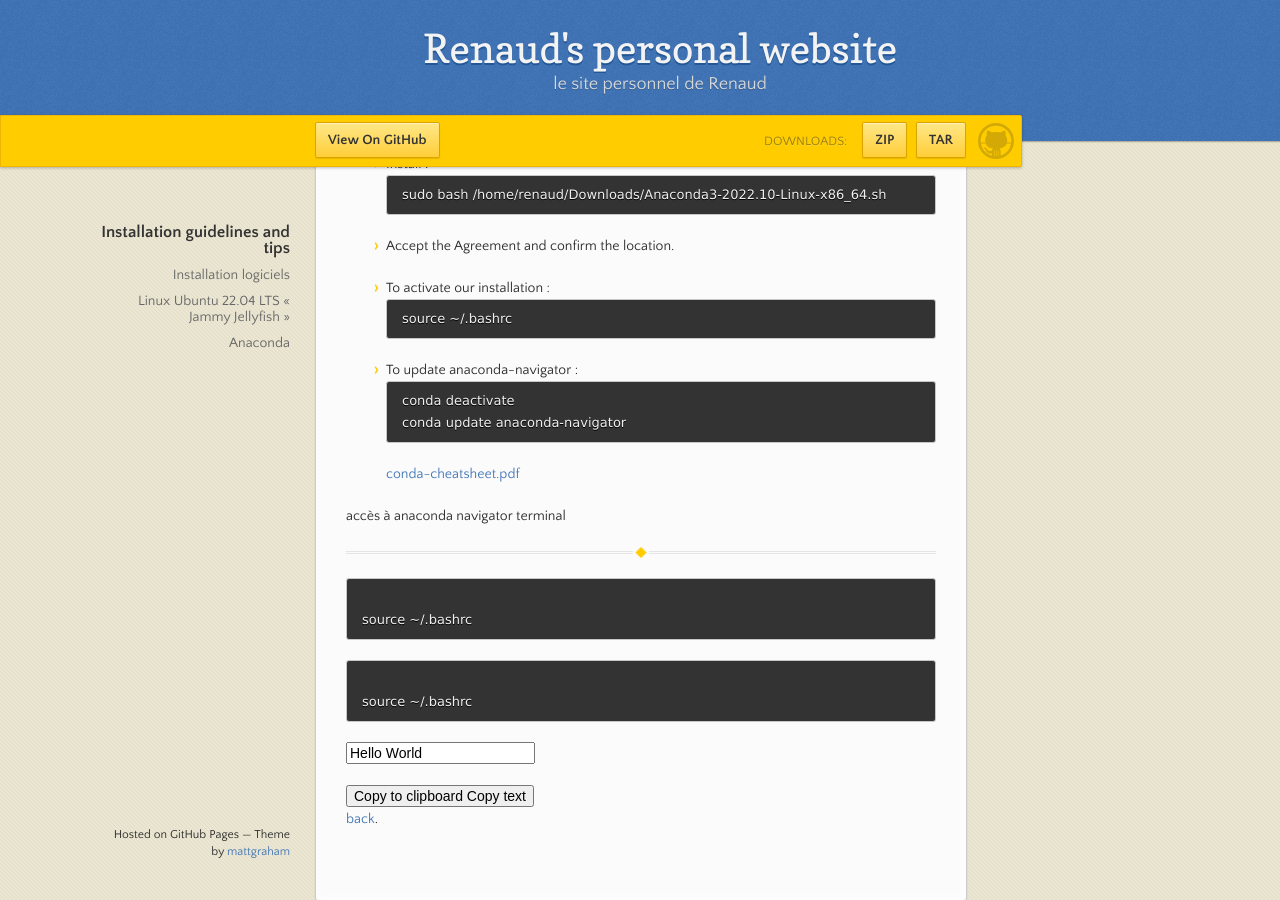
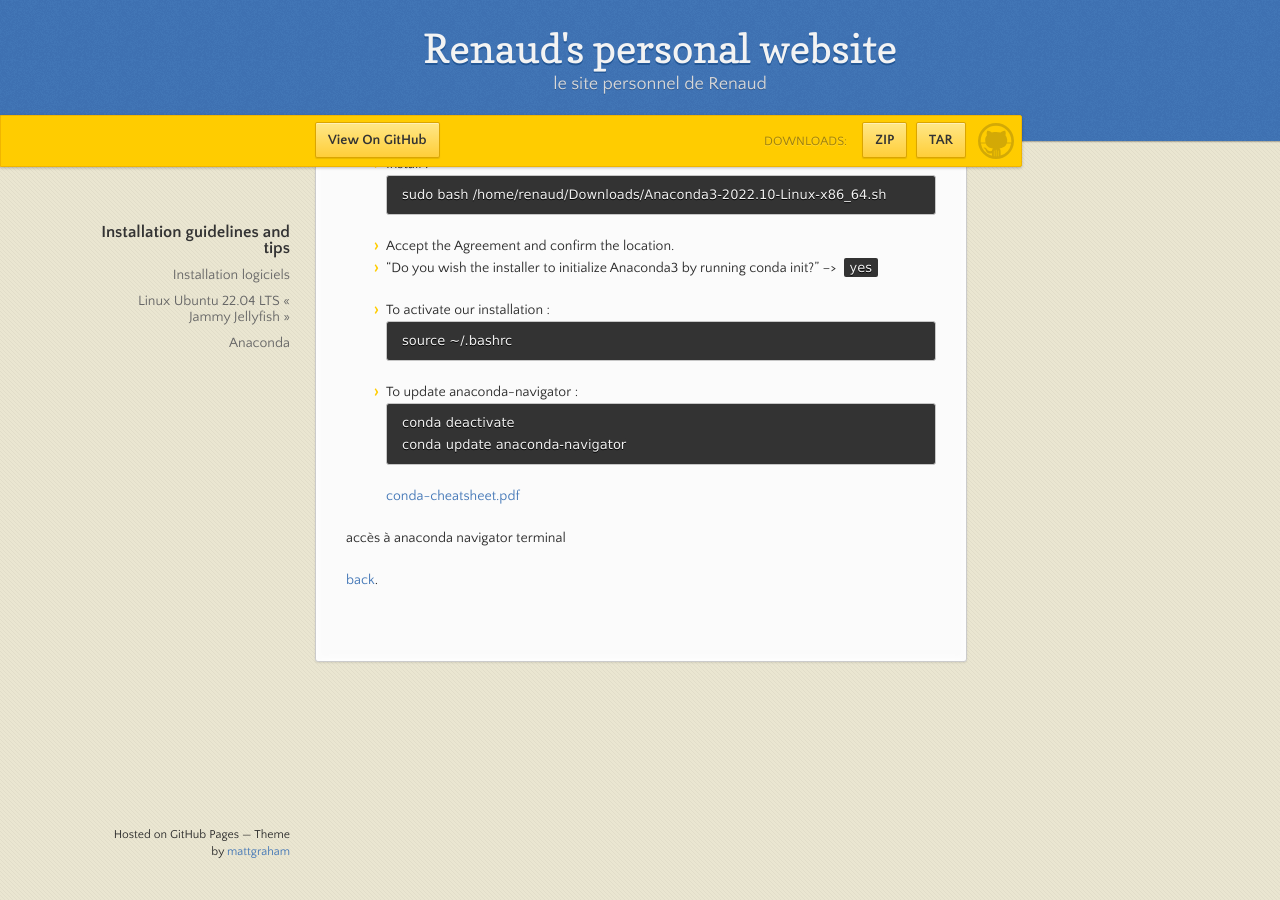
Before and after one commit to rcrosset/rcrosset.github.io, a Jekyll site: the page built from Installation_guidelines_and_tips.md, in a window 1280 px wide and 900 px high, scrolled down 527 px. Built offline with Jekyll 4.4.1, drawn with Linux system fonts in a browser that asks for light colours.

Commit message:
Update Installation_guidelines_and_tips.md

````diff
--- a/Installation_guidelines_and_tips.md
+++ b/Installation_guidelines_and_tips.md
@@ -8,7 +8,7 @@ layout: default
 
 ## Installation logiciels
 ### Linux Ubuntu 22.04 LTS « Jammy Jellyfish »
-Disponible depuis avril 2022, elle sera maintenue jusqu'en avril 2027.
+>> Disponible depuis avril 2022, elle sera maintenue jusqu'en avril 2027.
 [Création d’une clé USB d’installation](https://www.windows8facile.fr/creer-cle-usb-ubuntu-22-lts-desktop/)
 Langue choisie : English
 
@@ -22,13 +22,12 @@ sudo apt-get update -y && sudo apt-get upgrade -y
 ```shell
 md5sum /home/renaud/Downloads/Anaconda3-2022.10-Linux-x86_64.sh
 ```
-
 - Install :
 ```shell
 sudo bash /home/renaud/Downloads/Anaconda3-2022.10-Linux-x86_64.sh
 ```
-
 - Accept the Agreement and confirm the location.
+- "Do you wish the installer to initialize Anaconda3 by running conda init?" --> `yes`
 
 - To activate our installation :
 ```shell
@@ -44,42 +43,6 @@ conda update anaconda-navigator
 
 accès à anaconda navigator terminal
 
----
-
-<pre><code class="language-bash">
-source ~/.bashrc
-</code></pre>
-
-<pre><code class="language-shell">
-source ~/.bashrc
-</code></pre>
-
-<input type="text" value="Hello World" id="myInput">
-
-
-<div class="tooltip">
-  <button onclick="myFunction()" onmouseout="outFunc()">
-    <span class="tooltiptext" id="myTooltip">Copy to clipboard</span>
-    Copy text
-  </button>
-</div>
-
-<script>
-function myFunction() {
-  var copyText = document.getElementById("myInput");
-  copyText.select();
-  copyText.setSelectionRange(0, 99999);
-  navigator.clipboard.writeText(copyText.value);
-
-  var tooltip = document.getElementById("myTooltip");
-  tooltip.innerHTML = "Copied: " + copyText.value;
-}
-
-function outFunc() {
-  var tooltip = document.getElementById("myTooltip");
-  tooltip.innerHTML = "Copy to clipboard";
-}
-</script>
 
 
 [back](./).
````
